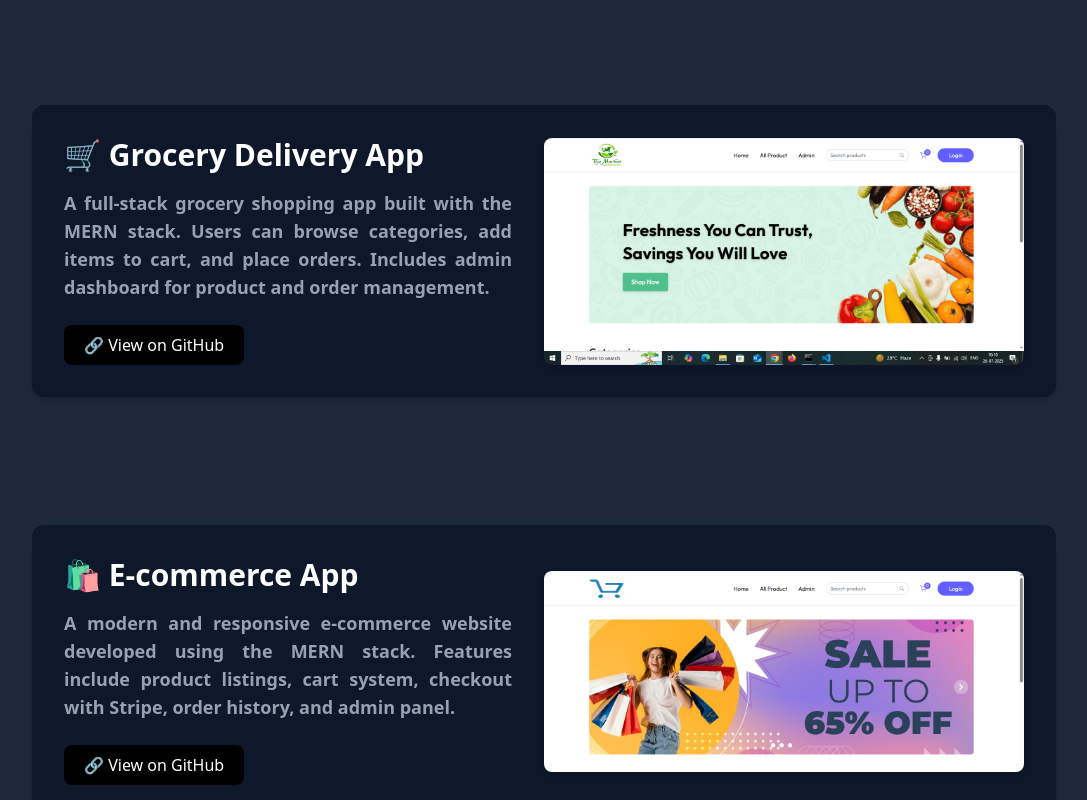
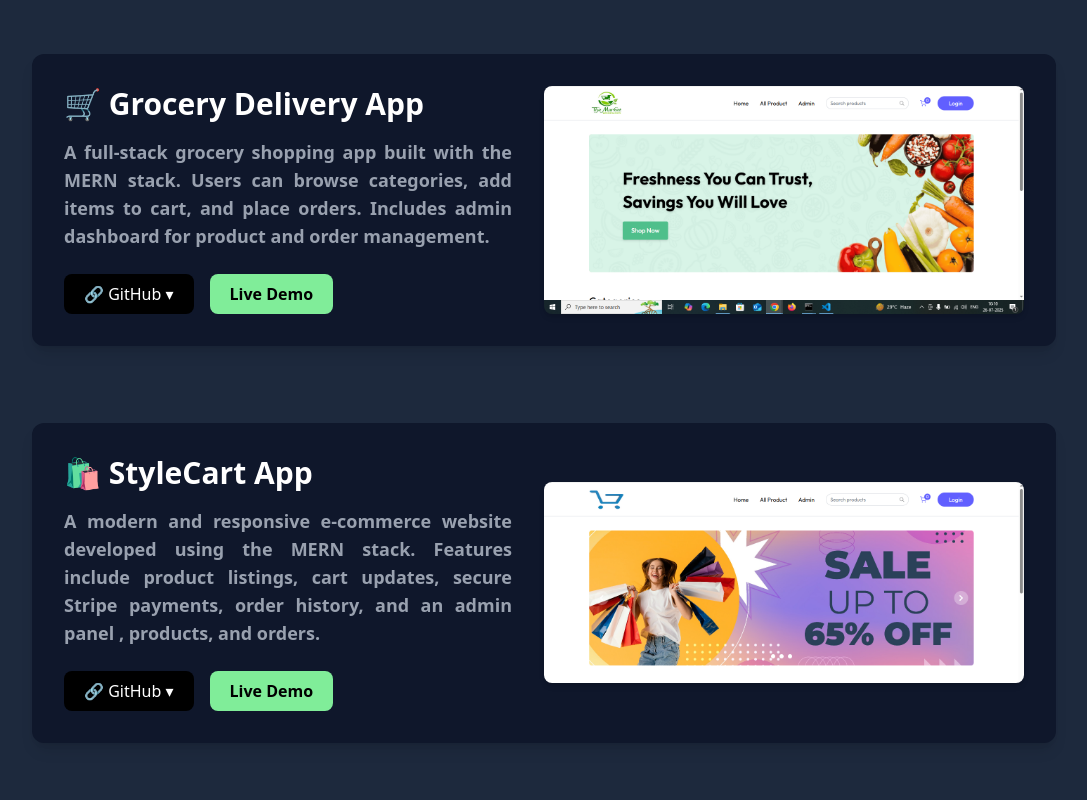
Before and after one commit to kathir1212/KathirvelRfe, a React (Vite) app: page / in a window 1280 px wide. Shown: the part 2340-3140 px from the top of the page, without its empty margins (96-1183 px from the left). Built offline with nearby package versions, Linux system fonts and the light colour scheme.

Commit message:
gihub link and live demo

```diff
--- a/src/pages/contact.jsx
+++ b/src/pages/contact.jsx
@@ -109,7 +109,7 @@ function Contact() {
         </motion.form>
       </div>
 
-      {/* ✅ Success Modal */}
+
       <div
         id="successModal"
         tabIndex="-1"
--- a/src/pages/myproject.jsx
+++ b/src/pages/myproject.jsx
@@ -1,11 +1,17 @@
-import React from 'react';
+import React, { useState } from 'react';
 import { motion } from 'framer-motion';
 import { fadeIn } from '../animation/variants';
 import movieimage from '../assets/myproject.png';
 import groceryimage from '../assets/Grocery.png';
-import ecommerceimage from '../assets/eccomerce.png'; // Add your Ecommerce image here
+import ecommerceimage from '../assets/eccomerce.png';
 
 function Myproject() {
+  const [openDropdown, setOpenDropdown] = useState(null);
+
+  const toggleDropdown = (project) => {
+    setOpenDropdown(openDropdown === project ? null : project);
+  };
+
   return (
     <div className="bg-slate-800 py-4">
       {/* Heading */}
@@ -19,8 +25,43 @@ function Myproject() {
         <h1 className="text-4xl font-bold text-white mb-10">My Projects</h1>
       </motion.div>
 
-      {/* Movie App Project */}
-      <div className="flex flex-col mb-[10%] md:flex-row items-center justify-between mx-[10%] p-8 bg-slate-900 shadow-lg rounded-xl">
+      {/* Reusable Project Card */}
+      {[
+        {
+          title: "🎬 Movie Booking App",
+          description:
+            "A movie ticket booking web application built using the MERN stack. Users can browse movies, view showtimes, book seats, and pay online.",
+          frontendLink: "https://github.com/kathir1212/moviebookingfe/tree/moviebookingfe",
+          backendLink: "https://github.com/kathir1212/moviebookingserver/tree/moviebookingsystembe",
+          liveLink: "https://moviebookingsystem.netlify.app/login",
+          image: movieimage,
+          key: "movie",
+        },
+        {
+          title: "🛒 Grocery Delivery App",
+          description:
+            "A full-stack grocery shopping app built with the MERN stack. Users can browse categories, add items to cart, and place orders. Includes admin dashboard for product and order management.",
+          frontendLink: "https://github.com/kathir1212/gorcerywebsite/tree/develop",
+          backendLink: "https://github.com/kathir1212/newgroceryserver/tree/server",
+          liveLink: "https://kathirvelmarketapp.netlify.app/",
+          image: groceryimage,
+          key: "grocery",
+        },
+        {
+          title: "🛍️ StyleCart App",
+          description:
+            "A modern and responsive e-commerce website developed using the MERN stack. Features include product listings,  cart updates, secure Stripe payments, order history, and an admin panel , products, and orders.",
+          frontendLink: "https://github.com/kathir1212/eccomercerepo",
+          backendLink: "https://github.com/kathir1212/eccomercerepobe/tree/develop",
+          liveLink: "https://eccomerceapp.netlify.app/",
+          image: ecommerceimage,
+          key: "ecommerce",
+        },
+      ].map((project, index) => (
+        <div
+          key={index}
+          className="flex flex-col mb-[6%] md:flex-row items-center justify-between mx-[10%] p-8 bg-slate-900 shadow-lg rounded-xl"
+        >
           <motion.div
             variants={fadeIn('left', 0.3)}
             initial="hidden"
@@ -28,19 +69,46 @@ function Myproject() {
             viewport={{ once: true, amount: 0.4 }}
             className="md:w-1/2 w-full md:pr-8"
           >
-          <h2 className="text-3xl font-bold text-white mb-4">🎬 Movie Booking App</h2>
+            <h2 className="text-3xl font-bold text-white mb-4">{project.title}</h2>
             <p className="text-gray-400 dark:text-gray-300 mb-6 text-lg font-semibold text-justify">
-            A movie ticket booking web application built using the MERN stack.
-            Users can browse movies, view showtimes, book seats, and pay online.
+              {project.description}
             </p>
+            <div className="flex flex-wrap gap-4 relative">
+              <button
+                onClick={() => toggleDropdown(project.key)}
+                className="bg-black text-white px-5 py-2 rounded-lg transition"
+              >
+                🔗  GitHub  ▾
+              </button>
+              {openDropdown === project.key && (
+                <div className="absolute top-12 left-0 bg-white text-black rounded-md shadow-md z-10">
                   <a
-            href="https://github.com/kathir1212/moviebookingfe/tree/moviebookingfe"
+                    href={project.frontendLink}
                     target="_blank"
                     rel="noopener noreferrer"
-            className="inline-block bg-black text-white px-5 py-2 rounded-lg transition"
+                    className="block px-6 py-2 hover:bg-gray-200"
                   >
-            🔗 View on GitHub
+                    Frontend
                   </a>
+                  <a
+                    href={project.backendLink}
+                    target="_blank"
+                    rel="noopener noreferrer"
+                    className="block px-4 py-2 hover:bg-gray-200"
+                  >
+                    Backend
+                  </a>
+                </div>
+              )}
+              <a
+                href={project.liveLink}
+                target="_blank"
+                rel="noopener noreferrer"
+                className="bg-[#80ed99] text-black px-5 py-2 font-semibold rounded-lg transition"
+              >
+                Live Demo
+              </a>
+            </div>
           </motion.div>
 
           <motion.div
@@ -50,81 +118,14 @@ function Myproject() {
             viewport={{ once: true, amount: 0.1 }}
             className="md:w-1/2 w-full mt-8 md:mt-0"
           >
-          <img src={movieimage} alt="Movie App" className="rounded-lg shadow-md w-full" />
+            <img
+              src={project.image}
+              alt={`Screenshot of ${project.title}`}
+              className="rounded-lg shadow-md w-full"
+            />
           </motion.div>
         </div>
-
-      {/* Grocery App Project */}
-      <div className="flex flex-col mb-[10%] md:flex-row items-center justify-between mx-[10%] p-8 bg-slate-900 shadow-lg rounded-xl">
-        <motion.div
-          variants={fadeIn('left', 0.3)}
-          initial="hidden"
-          whileInView="show"
-          viewport={{ once: true, amount: 0.4 }}
-          className="md:w-1/2 w-full md:pr-8"
-        >
-          <h2 className="text-3xl font-bold text-white mb-4">🛒 Grocery Delivery App</h2>
-          <p className="text-gray-400 dark:text-gray-300 mb-6 text-lg font-semibold text-justify">
-            A full-stack grocery shopping app built with the MERN stack. Users can browse
-            categories, add items to cart, and place orders. Includes admin dashboard for product
-            and order management.
-          </p>
-          <a
-            href="https://github.com/kathir1212/groceryapp"
-            target="_blank"
-            rel="noopener noreferrer"
-            className="inline-block bg-black text-white px-5 py-2 rounded-lg transition"
-          >
-            🔗 View on GitHub
-          </a>
-        </motion.div>
-
-        <motion.div
-          variants={fadeIn('right', 0.1)}
-          initial="hidden"
-          whileInView="show"
-          viewport={{ once: true, amount: 0.1 }}
-          className="md:w-1/2 w-full mt-8 md:mt-0"
-        >
-          <img src={groceryimage} alt="Grocery App" className="rounded-lg shadow-md w-full" />
-        </motion.div>
-      </div>
-
-      {/* E-commerce App Project */}
-      <div className="flex flex-col mb-[10%] md:flex-row items-center justify-between mx-[10%] p-8 bg-slate-900 shadow-lg rounded-xl">
-        <motion.div
-          variants={fadeIn('left', 0.3)}
-          initial="hidden"
-          whileInView="show"
-          viewport={{ once: true, amount: 0.4 }}
-          className="md:w-1/2 w-full md:pr-8"
-        >
-          <h2 className="text-3xl font-bold text-white mb-4">🛍️ E-commerce App</h2>
-          <p className="text-gray-400 dark:text-gray-300 mb-6 text-lg font-semibold text-justify">
-            A modern and responsive e-commerce website developed using the MERN stack.
-            Features include product listings, cart system, checkout with Stripe, order
-            history, and admin panel.
-          </p>
-          <a
-            href="https://github.com/kathir1212/ecommerceapp" // Replace this with your actual GitHub repo
-            target="_blank"
-            rel="noopener noreferrer"
-            className="inline-block bg-black text-white px-5 py-2 rounded-lg transition"
-          >
-            🔗 View on GitHub
-          </a>
-        </motion.div>
-
-        <motion.div
-          variants={fadeIn('right', 0.1)}
-          initial="hidden"
-          whileInView="show"
-          viewport={{ once: true, amount: 0.1 }}
-          className="md:w-1/2 w-full mt-8 md:mt-0"
-        >
-          <img src={ecommerceimage} alt="E-commerce App" className="rounded-lg shadow-md w-full" />
-        </motion.div>
-      </div>
+      ))}
     </div>
   );
 }
```
Also changed, not shown: 1 other file (tests, documents, lock files or other folders). Lines whose indentation alone changed are shown as unchanged.
